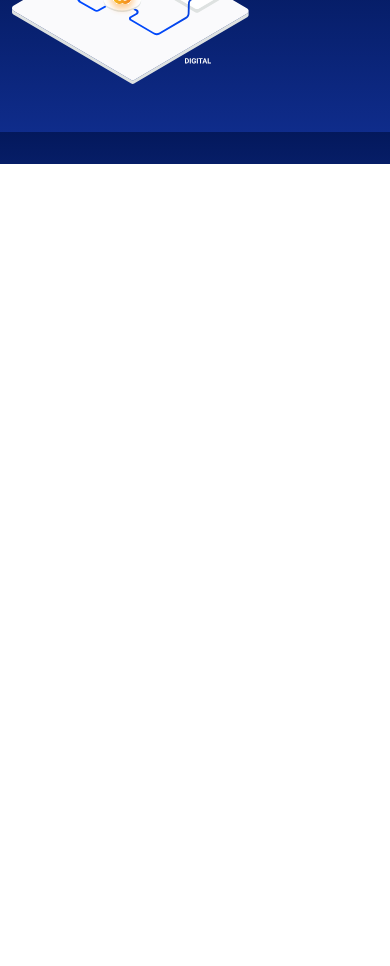
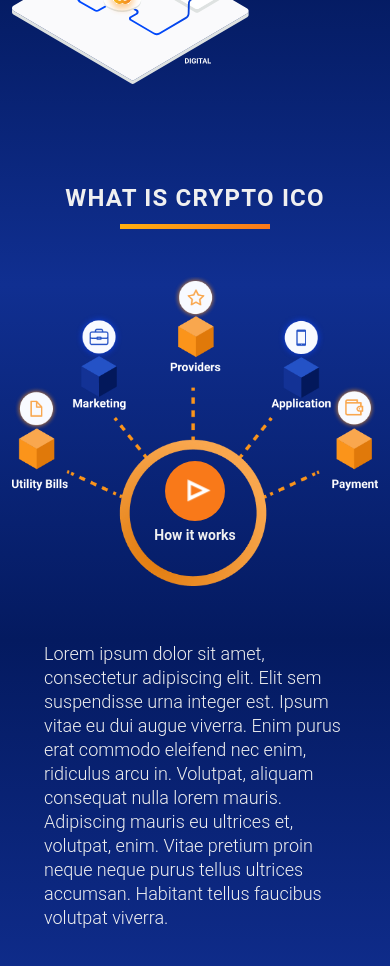
Before and after one commit to 3SBLUE/React_1nance_frontend, a React (Create React App) app: page /ico in a window 390 px wide. Shown: the part 680-1646 px from the top of the page. Before the commit the page ends 844 px from the top, so only its background shows below. Built offline with nearby package versions, Linux system fonts and the light colour scheme.

Commit message:
fix: ico mobile resposive

```diff
--- a/src/components/ButtonComponent/index.tsx
+++ b/src/components/ButtonComponent/index.tsx
@@ -52,11 +52,13 @@ interface PlayButtonProps {
 
 export const PlayButton: React.FC<PlayButtonProps> = ({ handler }) => {
   return (
-    <div className="grid items-center justify-items-center mt-[-160px] text-[20px] font-[700]">
-      <div onClick={handler} className="cursor-pointer grid w-[72px] h-[72px] hover:scale-[1.03] active:scale-100 pl-2 rounded-full bg-[#F97919] hover:bg-[#FFAF10] active:bg-[#F97919] transition-all duration-300 ease-out place-content-center">
-        <svg width="26" height="25" viewBox="0 0 26 25" fill="none" xmlns="http://www.w3.org/2000/svg">
-          <path d="M0.364746 24.8138V0.175493L25.8057 12.4915L0.364746 24.8138ZM4 6.5V18.1967L17 12.4915L4 6.5Z" fill="white" />
-        </svg>
+    <div className="grid items-center justify-items-center mt-[-125px] md:mt-[-160px] gap-1 md:gap-0 text-[14px] md:text-[20px] font-[700]">
+      <div onClick={handler} className="cursor-pointer grid w-[60px] h-[60px] md:w-[72px] md:h-[72px] hover:scale-[1.03] active:scale-100 pl-2 rounded-full bg-[#F97919] hover:bg-[#FFAF10] active:bg-[#F97919] transition-all duration-300 ease-out place-content-center">
+        <div className="scale-90 md:scale-100">
+          <svg width="26" height="25" viewBox="0 0 26 25" fill="none" xmlns="http://www.w3.org/2000/svg">
+            <path d="M0.364746 24.8138V0.175493L25.8057 12.4915L0.364746 24.8138ZM4 6.5V18.1967L17 12.4915L4 6.5Z" fill="white" />
+          </svg>
+        </div>
       </div>
       How it works
     </div>
--- a/src/components/DynaComponent/TitleComponent.tsx
+++ b/src/components/DynaComponent/TitleComponent.tsx
@@ -6,10 +6,10 @@ interface TitleComponentProps {
 
 const TitleComponent: React.FC<TitleComponentProps> = ({ anchor, title, content }) => {
   return (
-    <div className="grid justify-items-center gap-2 my-16" id={anchor}>
-      <p className="text-center uppercase font-bold text-[36px] tracking-wider">{title}</p>
+    <div className="grid justify-items-center gap-2 my-12 md:my-16" id={anchor}>
+      <p className="text-center uppercase font-bold text-[24px] md:text-[36px] tracking-wider">{title}</p>
       <div className="w-[150px] h-[5px] bg-gradient-to-r from-[#FFAF10] to-[#F97919]" />
-      <p className="text-center text-[24px] font-light mt-8 max-w-5xl tracking-wider">{content}</p>
+      <p className="hidden md:visible text-center text-[24px] font-light mt-8 max-w-5xl tracking-wider">{content}</p>
     </div>
   )
 }
--- a/src/components/DynaComponent/index.jsx
+++ b/src/components/DynaComponent/index.jsx
@@ -29,7 +29,7 @@ export const HomeComponent = ({ handler }) => {
   return (
     <div className="grid m-[12px] my-12 md:m-24">
       <div className="grid md:flex m-auto items-center">
-        <div className="grid  w-[calc(100vw-24px)] md:w-1/2 justify-items-center md:justify-items-end gap-10 md:gap-12">
+        <div className="grid w-[calc(100vw-24px)] md:w-1/2 justify-items-center md:justify-items-end gap-10 md:gap-12">
           <p className="font-medium text-4xl text-left md:text-center leading-[46.88px] px-0 md:px-6 w-4/5 place-items-end">Lorem ipsum dolor sit amet, consectetur adipiscing elit.</p>
           <div className="grid md:flex gap-3 w-4/5 justify-left md:justify-center">
             <CommonButton title="Purchase Token" handler={() => handler('tokensale')} className="text-[20px] md:text-[24px] leading-[28px] md:leading-[26px] py-3 md:py-4 min-w-[0] md:min-w-[200px] w-[fit-content] md:w-auto" />
@@ -47,13 +47,13 @@ export const HomeComponent = ({ handler }) => {
 export const IOCComponent = () => {
   const handlePlay = () => { }
   return (
-    <div className="grid m-24">
+    <div className="grid m-[12px] my-12 md:m-24">
       <TitleComponent anchor="ico" title="What is Crypto ICO" content="Lorem ipsum dolor sit amet, consectetur adipiscing elit. Tincidunt ac nisl pellentesque id tellus gravida." />
       <div className="flex m-auto items-center space-x-12">
-        <div className="flex gap-x-24 m-auto items-center">
-          <div className="order-last min-w-[30%] justify-center"><img src={ilustrWhatisICO1} alt="Illustrs" /><PlayButton handler={handlePlay} /></div>
-          <div className="flex-row space-y-4">
-            <div className="font-light text-[24px] leading-[28.13px] max-w-xl">Lorem ipsum dolor sit amet, consectetur adipiscing elit. Elit sem suspendisse urna integer est. Ipsum vitae eu dui augue viverra. Enim purus erat commodo eleifend nec enim, ridiculus arcu in. Volutpat, aliquam consequat nulla lorem mauris. Adipiscing mauris eu ultrices et, volutpat, enim. Vitae pretium proin neque neque purus tellus ultrices accumsan. Habitant tellus faucibus volutpat viverra.</div>
+        <div className="grid md:flex gap-x-24 m-auto items-center">
+          <div className="md:order-last min-w-[30%] justify-center"><img src={ilustrWhatisICO1} alt="Illustrs" /><PlayButton handler={handlePlay} /></div>
+          <div className="flex-row space-y-4 mt-24 md:mt-0">
+            <div className="font-light text-[18px] md:text-[24px] leading-[24px] md:leading-[28.13px] max-w-xl px-8 md:px-0">Lorem ipsum dolor sit amet, consectetur adipiscing elit. Elit sem suspendisse urna integer est. Ipsum vitae eu dui augue viverra. Enim purus erat commodo eleifend nec enim, ridiculus arcu in. Volutpat, aliquam consequat nulla lorem mauris. Adipiscing mauris eu ultrices et, volutpat, enim. Vitae pretium proin neque neque purus tellus ultrices accumsan. Habitant tellus faucibus volutpat viverra.</div>
           </div>
         </div >
       </div>
--- a/src/pages/Home/index.tsx
+++ b/src/pages/Home/index.tsx
@@ -51,8 +51,8 @@ const Home: React.FC = () => {
     <div className="m-auto">
       <Header handler={handleGoSection} />
       <HomeComponent handler={handleGoSection} />
-      {/* <IOCComponent />
-      <SolutionsComponent />
+      <IOCComponent />
+      {/* <SolutionsComponent />
       <WhitepaperComponent />
       <TokenSaleComponent />
       <MobileAppComponent />
```
